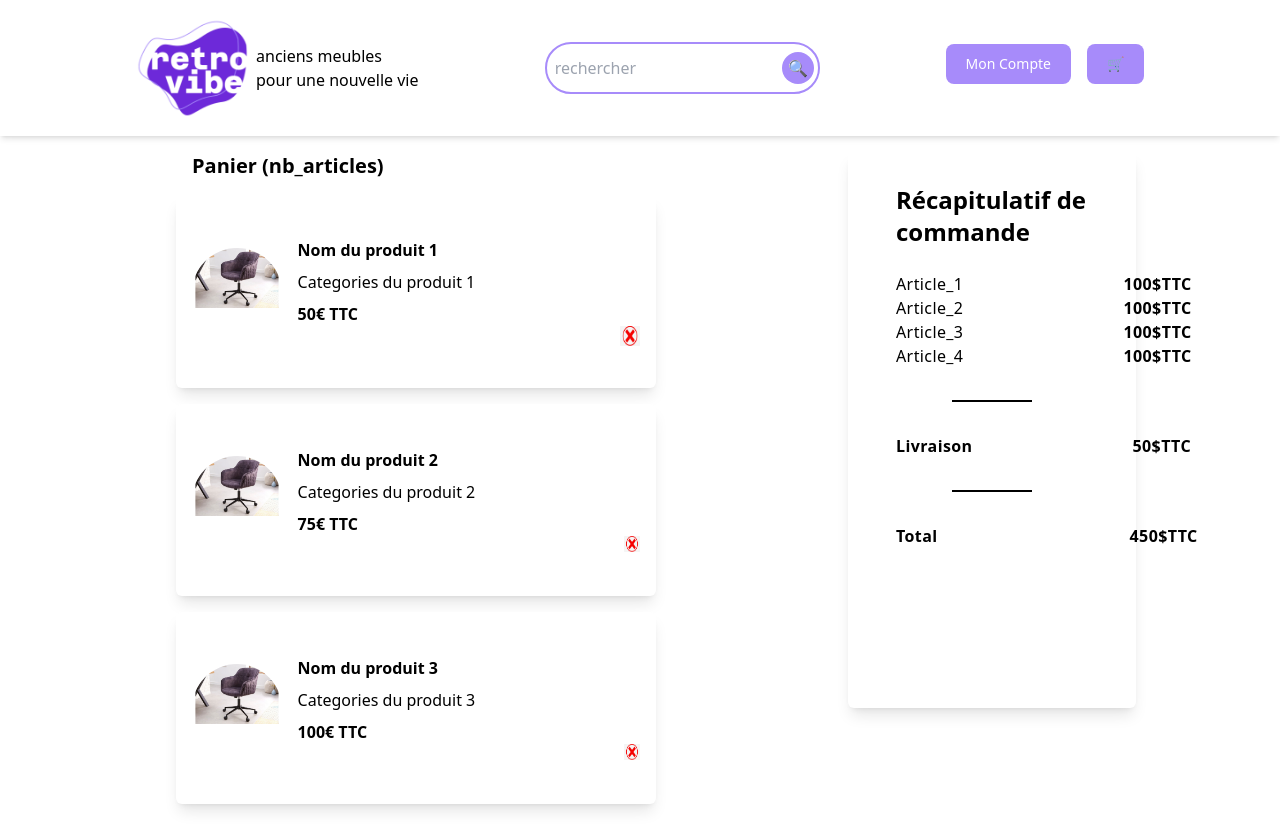
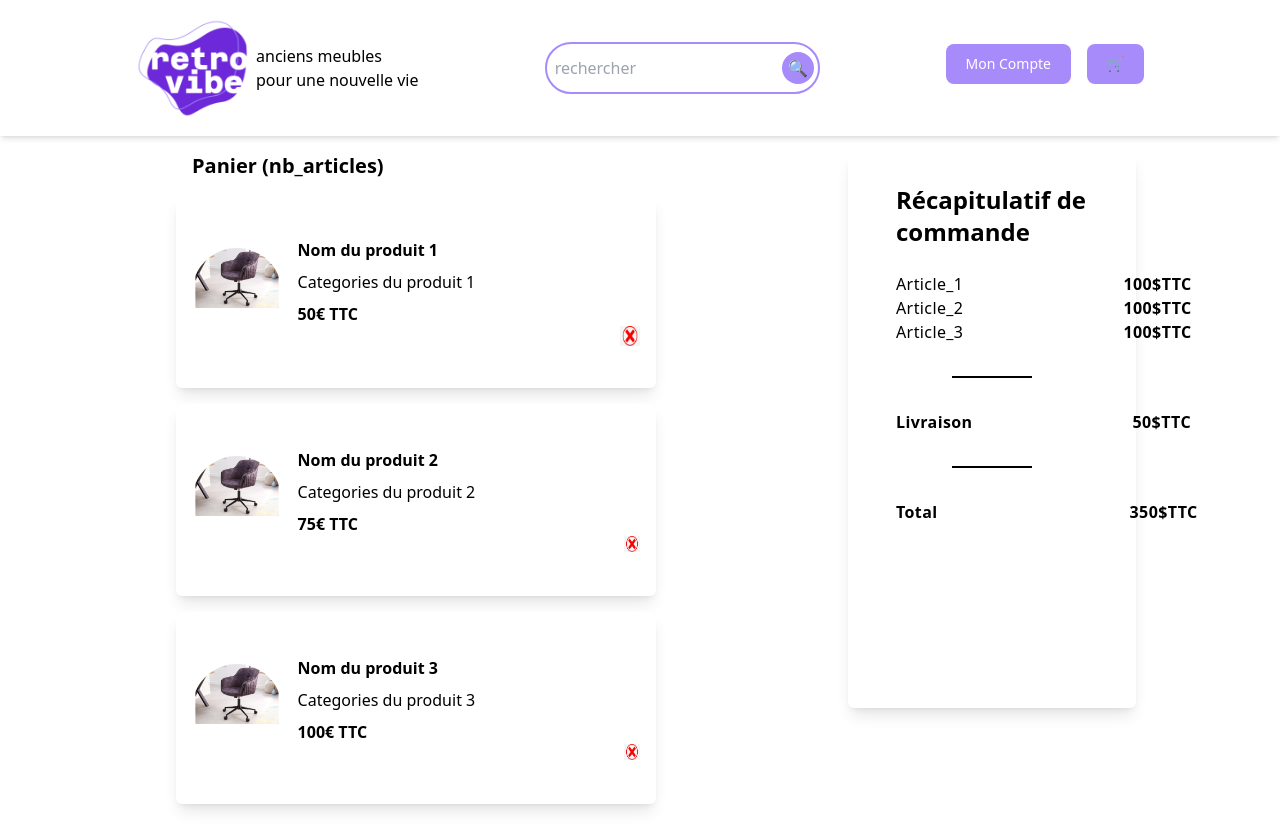
Before and after one commit to adatechschool/projet_collectif_vente_de_meubles-front-team_retrovibe, a React (Create React App) app: page /cart in a window 1280 px wide. Built offline with nearby package versions, Linux system fonts and the light colour scheme.

Commit message:
Panier sa avance

```diff
--- a/src/Pages/Cart.jsx
+++ b/src/Pages/Cart.jsx
@@ -61,11 +61,6 @@ function Cart() {
                         <p className="font-bold tracking-wide ml-40">100$</p>
                         <p className="font-bold tracking-wide">TTC</p>
                     </div>
-                    <div className="flex justify-between">
-                        <p className="tracking-wide">Article_4</p>
-                        <p className="font-bold tracking-wide ml-40">100$</p>
-                        <p className="font-bold tracking-wide">TTC</p>
-                    </div>
                     <div class="content-none h-0.5 bg-black inset-y-0 mt-8 mb-8 ml-14 mr-14"/>
                     <div className="flex justify-between">
                         <p className="font-bold tracking-wide">Livraison</p>
@@ -75,7 +70,7 @@ function Cart() {
                     <div class="content-none h-0.5 bg-black inset-y-0 mt-8 mb-8 ml-14 mr-14"/>
                     <div className="flex justify-between">
                         <p className="font-bold tracking-wide">Total</p>
-                        <p className="font-bold tracking-wide ml-48">450$</p>
+                        <p className="font-bold tracking-wide ml-48">350$</p>
                         <p className="font-bold tracking-wide">TTC</p>
                     </div>
                 </div>
```
